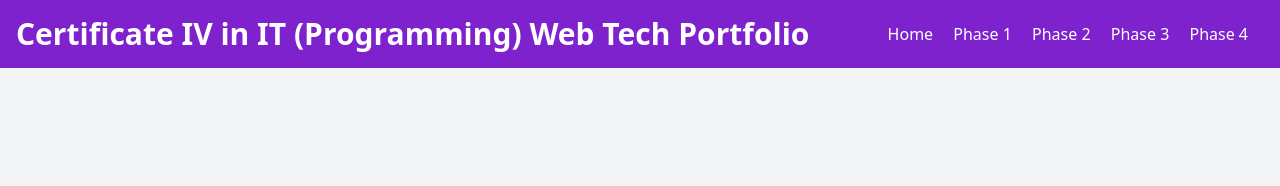
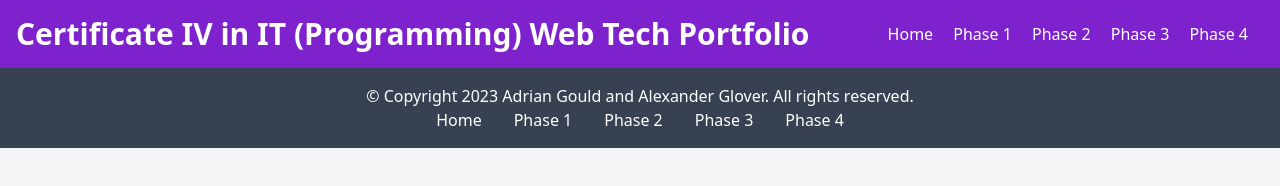
Before and after one commit to GooseTafe/web_tech, a website: page phase-5/index.html in a window 1280 px wide. Drawn offline with Linux system fonts and the light colour scheme.

Commit message:
FEAT(phase-5): Implement footer

```diff
--- a/phase-5/index.html
+++ b/phase-5/index.html
@@ -21,4 +21,16 @@
     </div>
 </header>
 </body>
+<footer class="bg-gray-700 text-white p-4">
+    <div class="container mx-auto text-center">
+        <p>© Copyright 2023 Adrian Gould and Alexander Glover. All rights reserved.</p>
+        <ul id="footerLinks" class="flex flex-wrap justify-center space-x-4 md:space-x-8">
+            <a href="index.html" class="text-white hover:text-gray-400 transition">Home</a>
+            <a href="../phase-1/index.html" class="text-white hover:text-gray-400 transition">Phase 1</a>
+            <a href="../phase-2/index.html" class="text-white hover:text-gray-400 transition">Phase 2</a>
+            <a href="../phase-3/index.html" class="text-white hover:text-gray-400 transition">Phase 3</a>
+            <a href="../phase-4/index.html" class="text-white hover:text-gray-400 transition">Phase 4</a>
+        </ul>
+    </div>
+</footer>
 </html>
```
